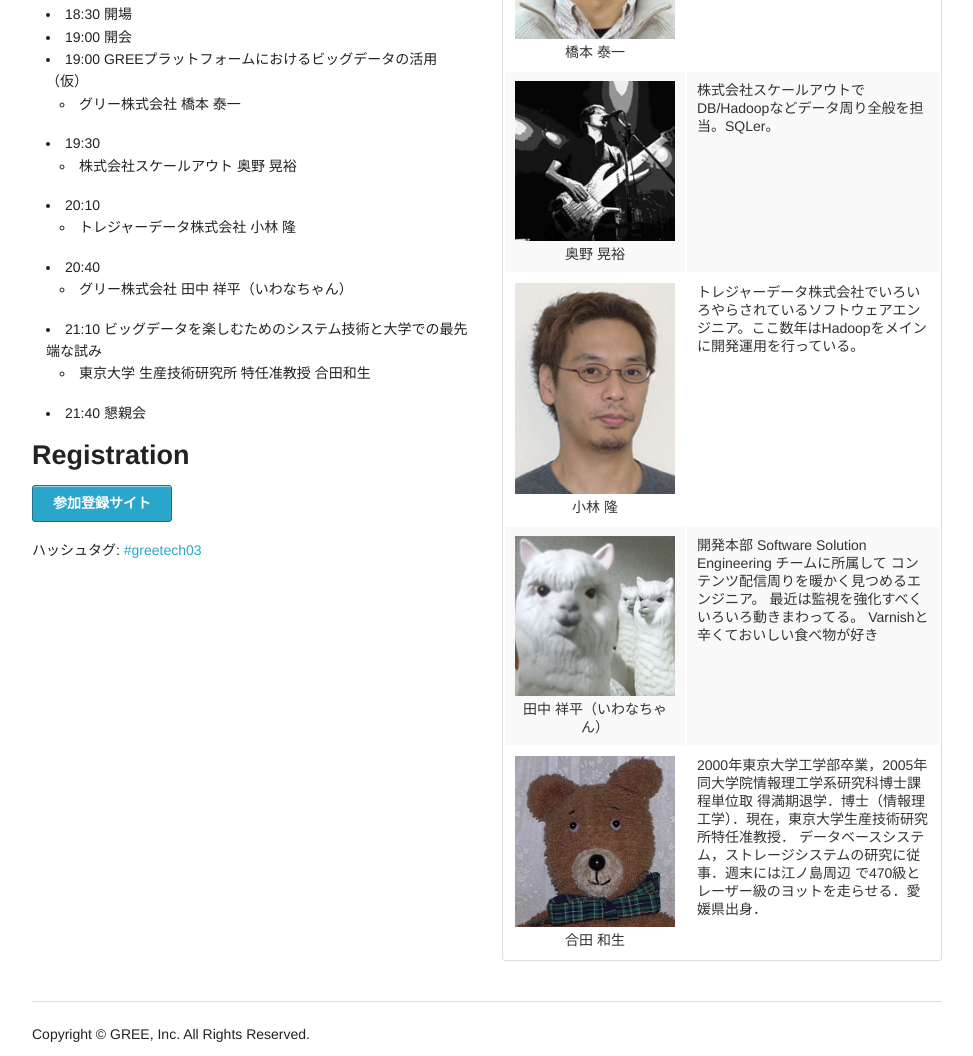
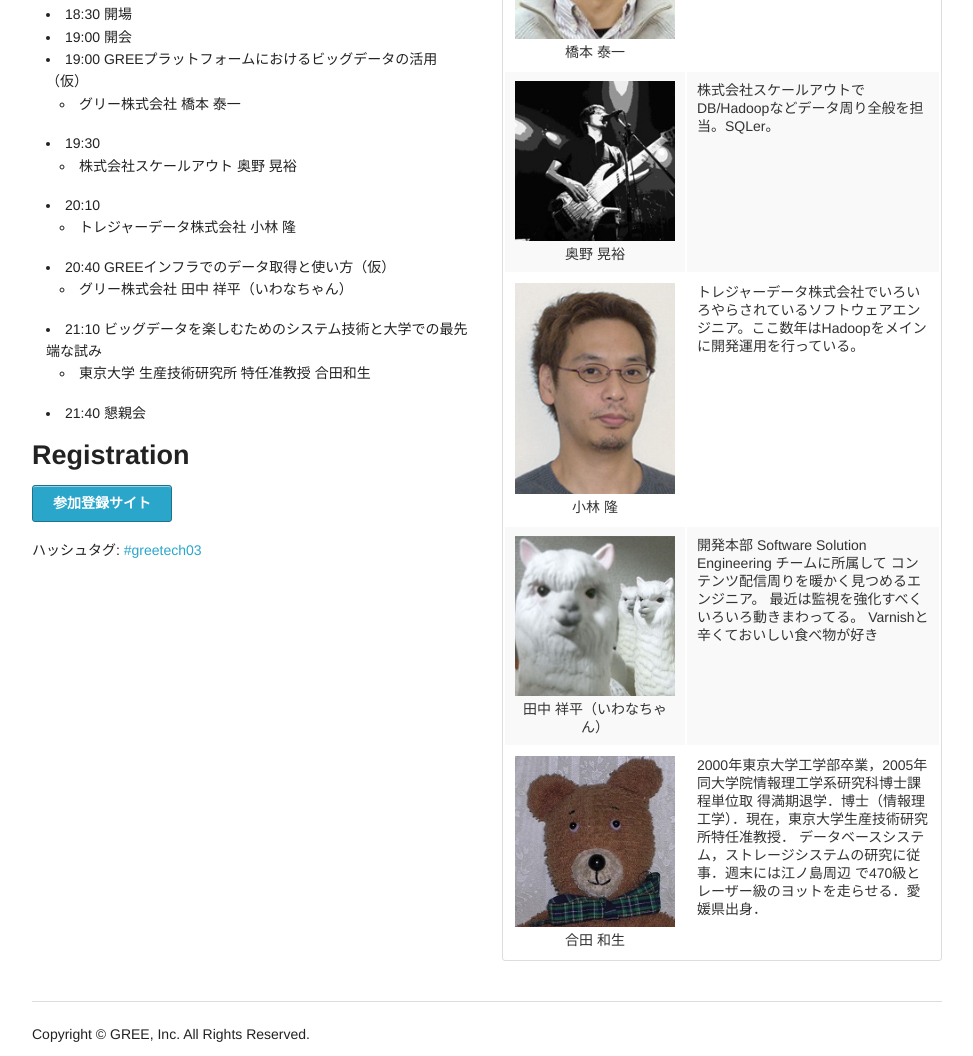
Before and after one commit to greetech3/greetech3.github.com, a plain HTML site: page index.html in a window 1280 px wide. Shown: the part 1147-2203 px from the top of the page, without its empty margins (153-1126 px from the left). Drawn offline with Linux system fonts and the light colour scheme.

Commit message:
add iwana-cyan's title

```diff
--- a/index.html
+++ b/index.html
@@ -101,7 +101,7 @@
       <ul>
         <li>トレジャーデータ株式会社 小林 隆</li>
       </ul>
-      <li>20:40</li>
+      <li>20:40 GREEインフラでのデータ取得と使い方（仮）</li>
       <ul>
         <li>グリー株式会社 田中 祥平（いわなちゃん）</li>
       </ul>
```
